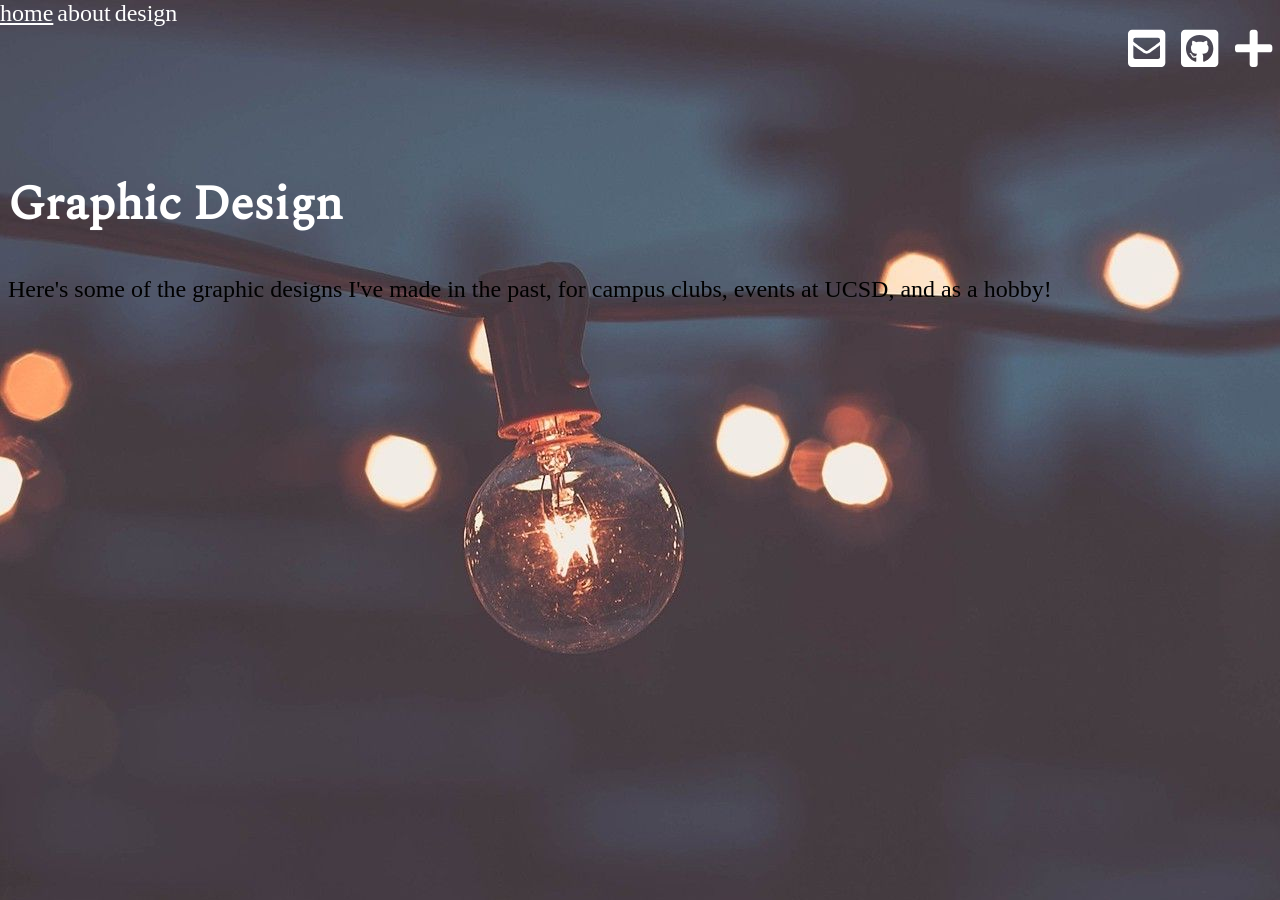
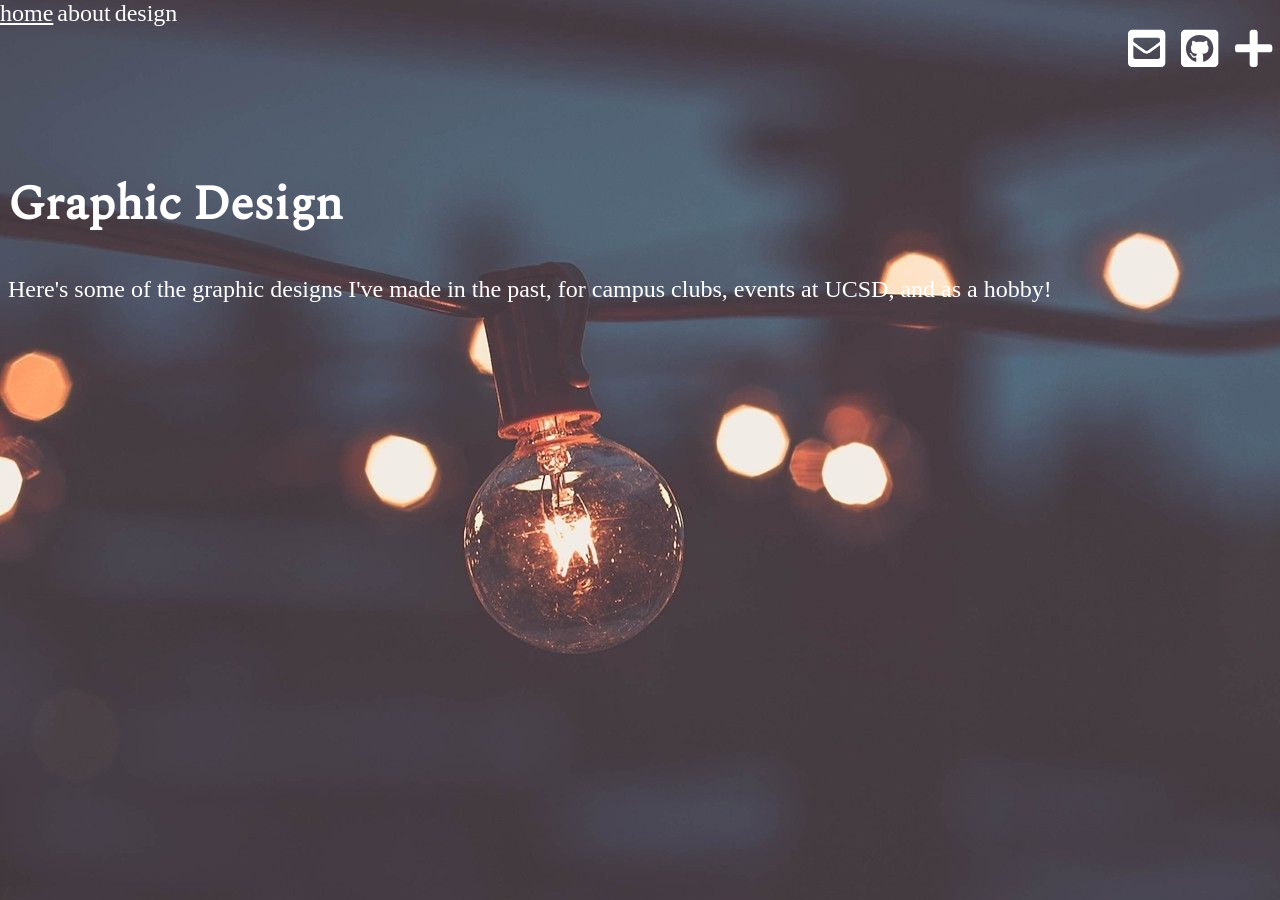
Before and after one commit to caIcutec/caIcutec.github.io, a Jekyll site: the page built from design/index.html, in a window 1280 px wide. Built offline with Jekyll 4.4.1, drawn with Linux system fonts in a browser that asks for light colours; nearby versions of some CDN libraries.

Commit message:
Update main.css

```diff
--- a/css/main.css
+++ b/css/main.css
@@ -24,7 +24,7 @@ h1 {
 p {
     font-size: 1.5em;
     line-height: 1.4em;
-    color: #000;
+    color: #ffffff;
 }
 
 .container{
```
